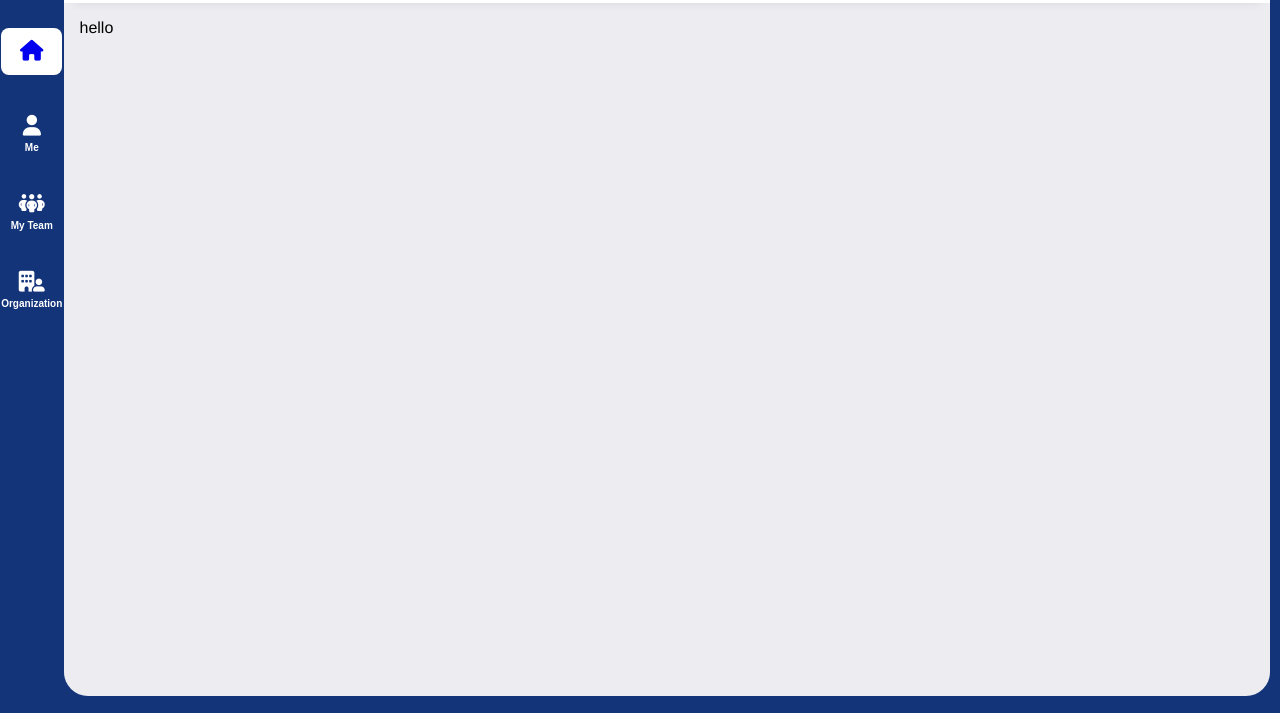
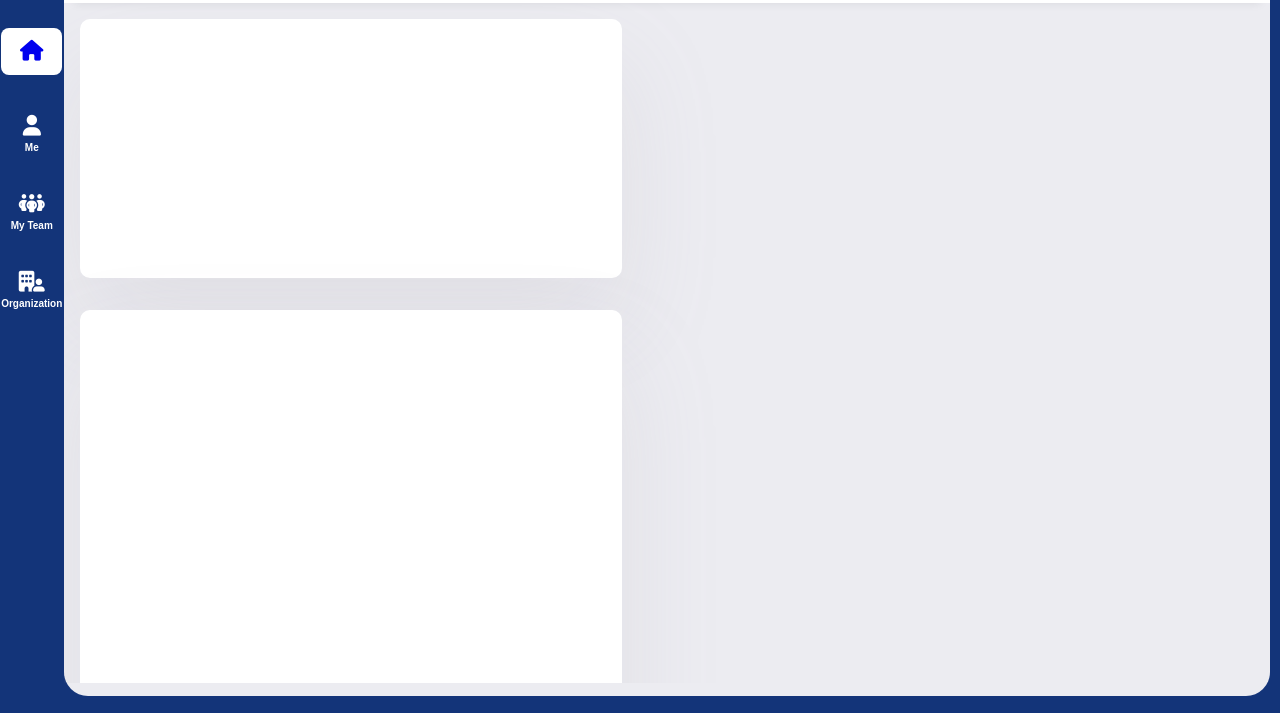
Before and after one commit to vikas965/gitcheck, a plain HTML site: page home.html in a window 1280 px wide. Shown: the part 87-800 px from the top of the page. Drawn offline with Linux system fonts and the light colour scheme.

Commit message:
new section added

```diff
--- /dev/null
+++ b/home.css
@@ -0,0 +1,22 @@
+.main-dashboard .dash-content .contsection1{
+    width: 100%;
+    height: 100%;
+  }
+
+ .main-dashboard .dash-content .contsection1 .myshift{
+     width: 84%;
+     height: 40%;
+     color: red;
+     box-shadow: rgba(158, 157, 167, 0.15) 0px 48px 100px 0px;
+     background-color: white;
+     border-radius: 10px;
+ }
+ .main-dashboard .dash-content .contsection1 .organization{
+     width: 84%;
+     margin-top: 2rem;
+     height: 70%;
+     color: red;
+     box-shadow: rgba(158, 157, 167, 0.15) 0px 48px 100px 0px;
+     background-color: white;
+     border-radius: 10px;
+ }
--- a/home.html
+++ b/home.html
@@ -6,9 +6,11 @@
     <title>Dashboard</title>
     <link rel="shortcut icon" href="favicon.png" type="image/x-icon">
     <link rel="stylesheet" href="new.css">
+    <link rel="stylesheet" href="home.css">
     <link rel="stylesheet" href="https://cdnjs.cloudflare.com/ajax/libs/font-awesome/6.7.2/css/all.min.css" integrity="sha512-Evv84Mr4kqVGRNSgIGL/F/aIDqQb7xQ2vcrdIwxfjThSH8CSR7PBEakCr51Ck+w+/U6swU2Im1vVX0SVk9ABhg==" crossorigin="anonymous" referrerpolicy="no-referrer" />
 </head>
 <body>
+
    <div class="parent-container">
     <div class="side-nav">
         <div class="nav-icons">
@@ -65,7 +67,7 @@
 
         <div class="dash-content">
             <div class="contsection1">
-                <div class="myhsift">hello</div>
+                <div class="myshift"></div>
                 <div class="organization"></div>
             </div>
             <div class="contsection2">
--- a/new.css
+++ b/new.css
@@ -203,16 +203,3 @@ font-weight: bold;
     border-radius: 20px;       /* roundness of the scroll thumb */
     border: 3px solid rgb(198, 197, 195);  /* creates padding around scroll thumb */
   }
-
-
-  .main-dashboard .dash-content .contsection1{
-    width: 100%;
-    height: 100%;
-  }
-
- .main-dashboard .dash-content .contsection1 .myshift{
-     width: 80px;
-     height: 40px;
-     color: red;
-     background-color: white;
- }
```
